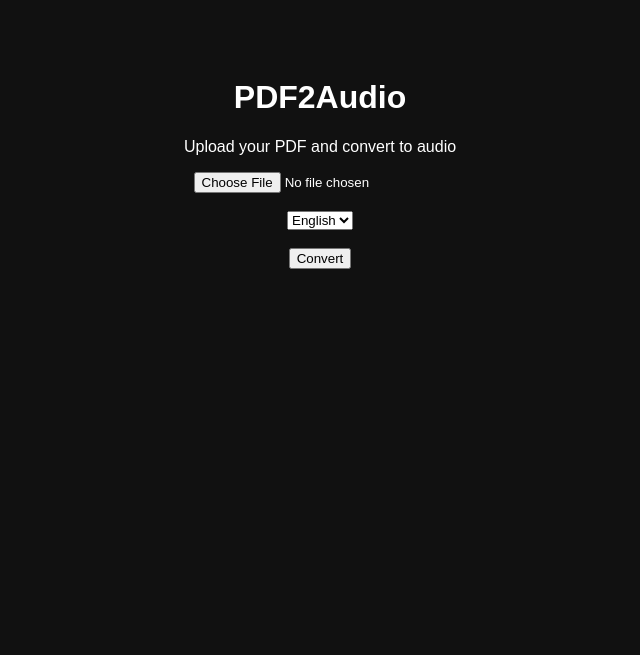
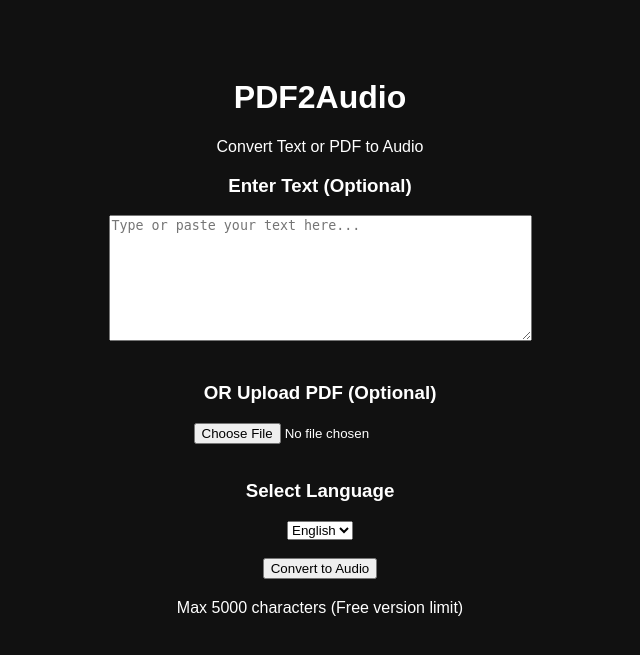
Before and after one commit to akkjai338/pdf2audio, a Flask app: page / in a window 1280 px wide. Shown: the top 655 px of the page, without its empty margins (320-960 px from the left). Run offline with Flask 3, Linux system fonts and the light colour scheme.

Commit message:
Update index.html

```diff
--- a/templates/index.html
+++ b/templates/index.html
@@ -4,18 +4,36 @@
     <title>PDF2Audio</title>
 </head>
 <body style="background:#111;color:white;text-align:center;padding:50px;font-family:Arial;">
+
     <h1>PDF2Audio</h1>
-    <p>Upload your PDF and convert to audio</p>
+    <p>Convert Text or PDF to Audio</p>
 
     <form action="/convert" method="post" enctype="multipart/form-data">
-        <input type="file" name="pdf_file" accept=".pdf" required><br><br>
 
+        <h3>Enter Text (Optional)</h3>
+        <textarea name="text" rows="8" cols="50"
+        placeholder="Type or paste your text here..."></textarea>
+
+        <br><br>
+
+        <h3>OR Upload PDF (Optional)</h3>
+        <input type="file" name="pdf_file" accept=".pdf">
+
+        <br><br>
+
+        <h3>Select Language</h3>
         <select name="language">
             <option value="en">English</option>
             <option value="hi">Hindi</option>
-        </select><br><br>
+        </select>
 
-        <button type="submit">Convert</button>
+        <br><br>
+
+        <button type="submit">Convert to Audio</button>
+
     </form>
+
+    <p style="margin-top:20px;">Max 5000 characters (Free version limit)</p>
+
 </body>
 </html>
```
